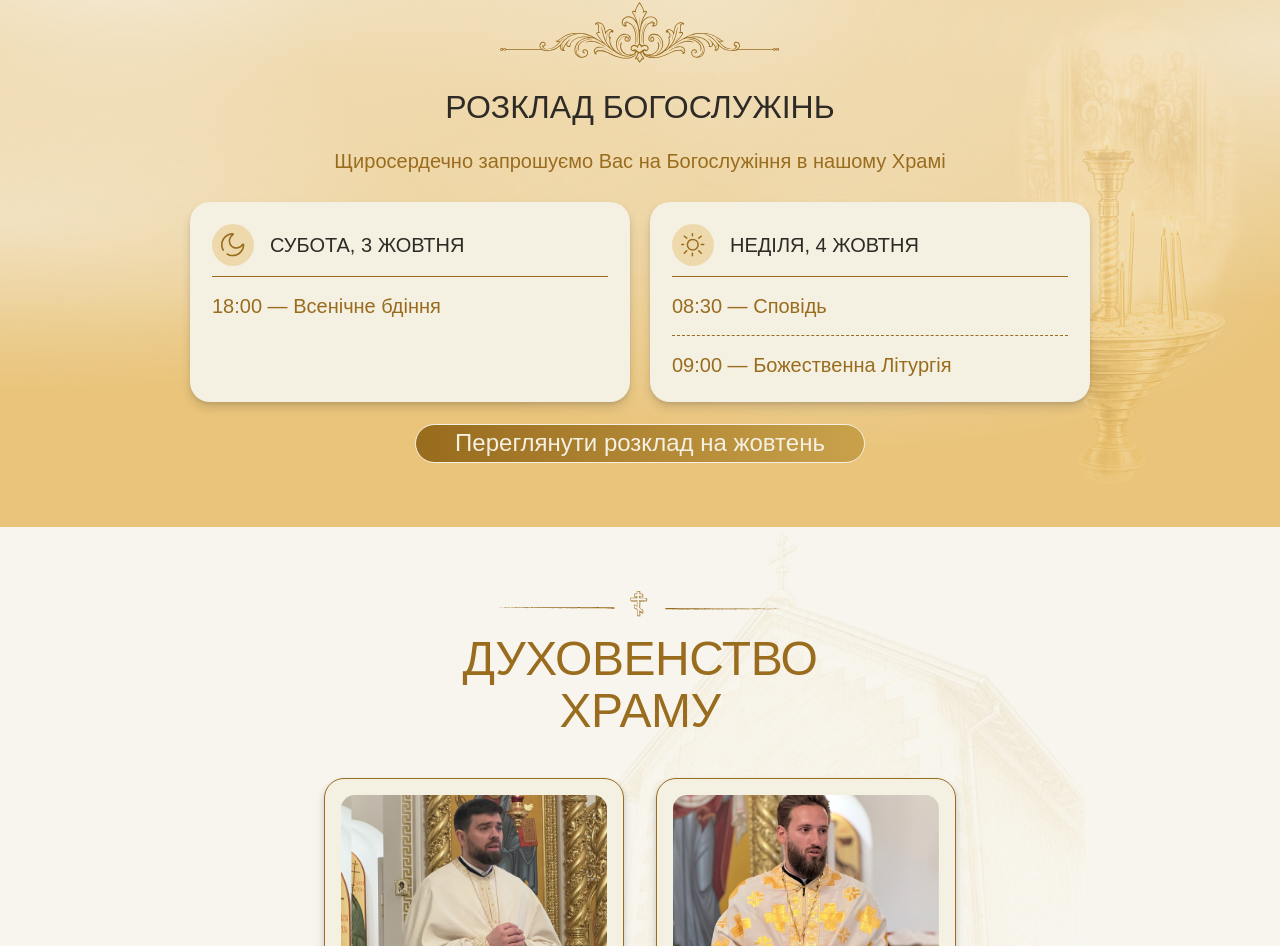
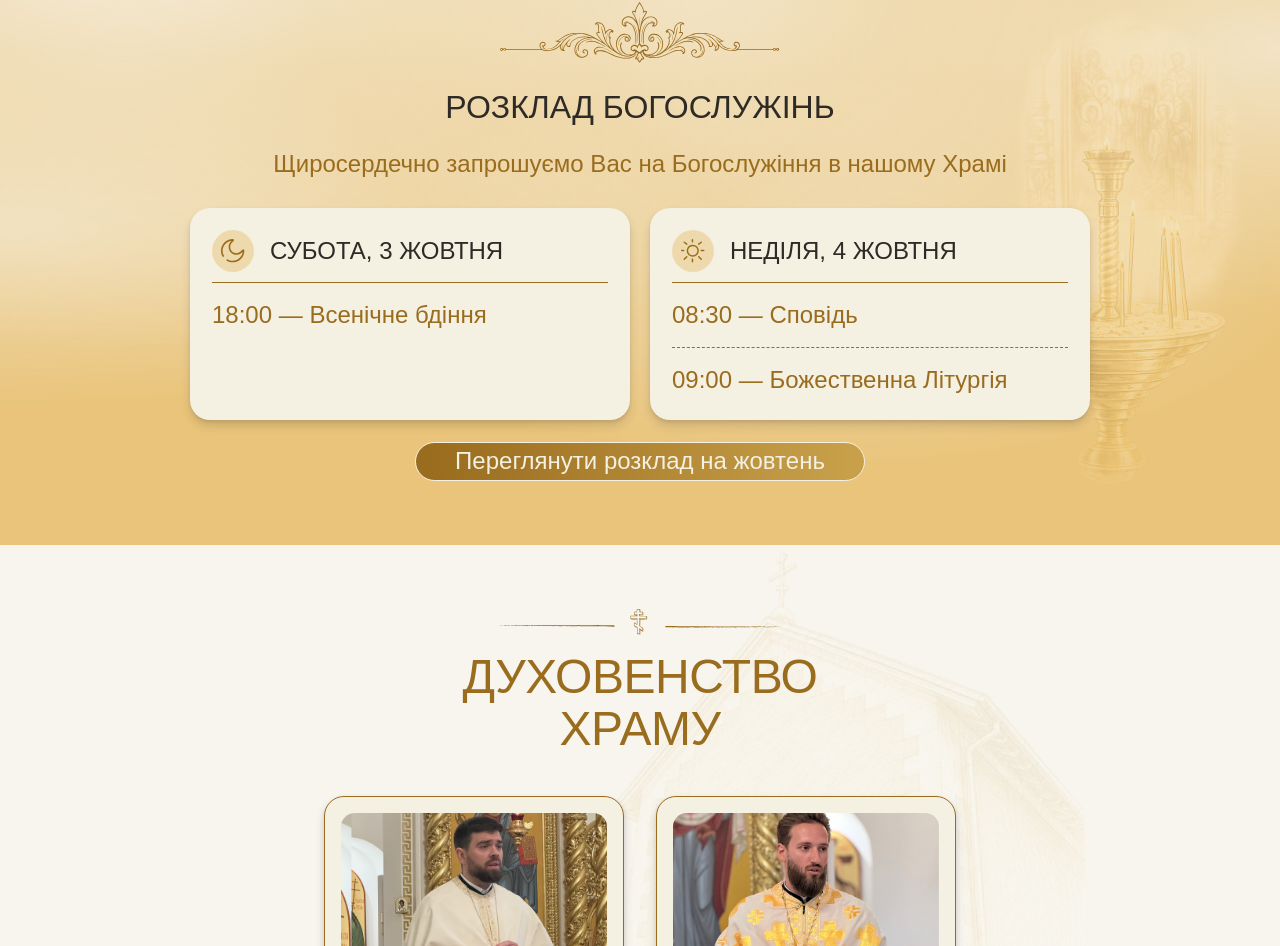
Before and after one commit to helenamitiaieva/ukrainian-church-ingolstadt, a Next.js app: page / in a window 1280 px wide. Shown: the part 1556-2502 px from the top of the page. Built offline with nearby package versions, Linux system fonts and the light colour scheme; a web font is replaced by a local one.

Commit message:
has chanced front-size for desktop version

```diff
--- a/src/components/home/Schedule/Schedule.module.css
+++ b/src/components/home/Schedule/Schedule.module.css
@@ -133,6 +133,10 @@
 }
 
 @media screen and (min-width: 1200px) {
+  .subtitle {
+    font-size: 24px;
+  }
+
   .churchDecor {
     width: 400px;
   }
--- a/src/components/home/Schedule/ServiceCard.module.css
+++ b/src/components/home/Schedule/ServiceCard.module.css
@@ -78,3 +78,13 @@
 .time {
   white-space: nowrap;
 }
+
+@media screen and (min-width: 1200px) {
+  .date {
+    font-size: 24px;
+  }
+
+  .service {
+    font-size: 24px;
+  }
+}
```
